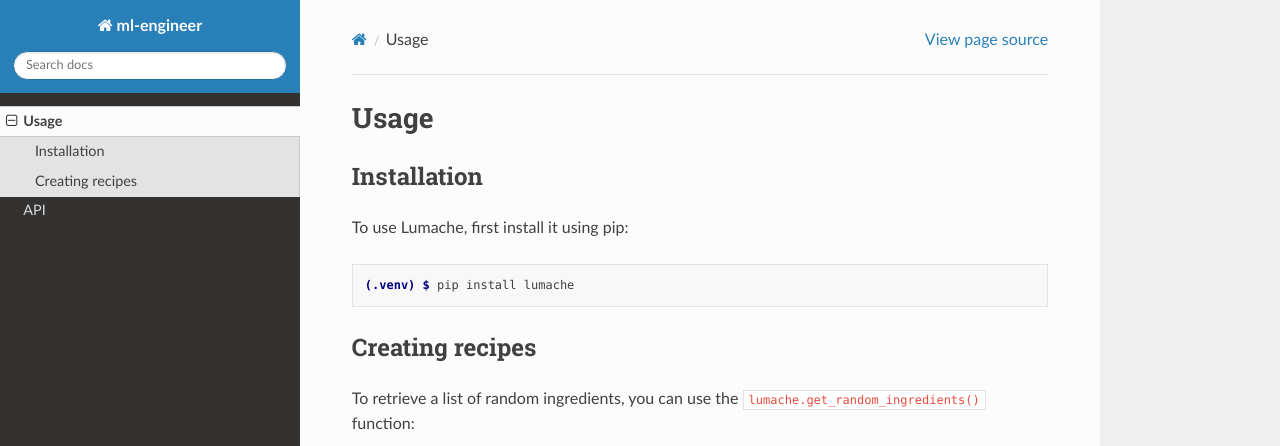
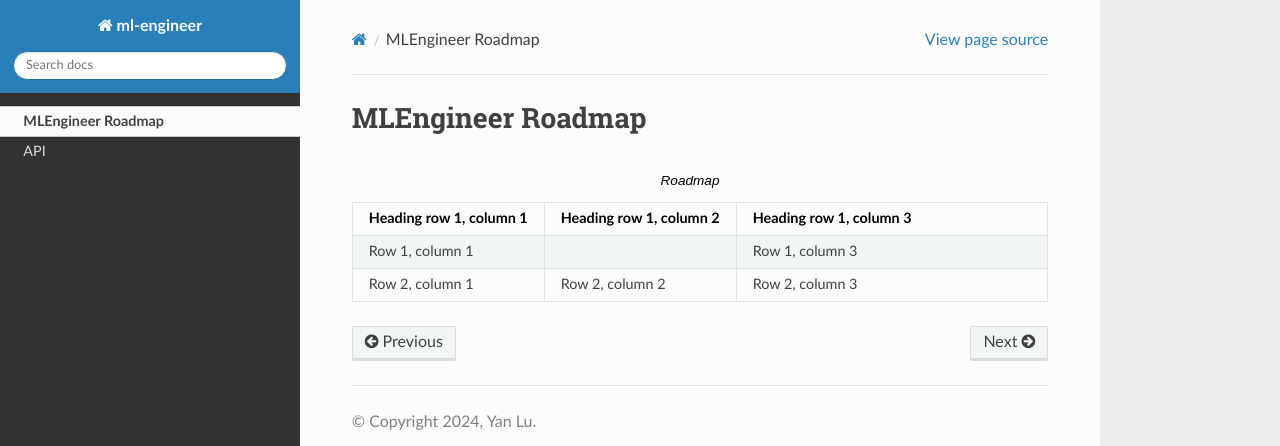
Before and after one commit to Jason-cs18/ml-engineer, a Sphinx documentation site: the page built from docs/source/usage.rst, in a window 1280 px wide and 1095 px high. Shown: the top 446 px of the window. Built offline with Sphinx 7.4.7 and the Read the Docs theme 3.1.0, drawn with Linux system fonts in a browser that asks for light colours; some of the changed text lies outside the part shown.

```diff
--- a/docs/source/index.rst
+++ b/docs/source/index.rst
@@ -1,7 +1,7 @@
-Welcome to mle documentation!
+Welcome to MLE documentation!
 ===================================
 
-**MLE** (machine learning engineer) is a personal knowledge base for machine learning engineers.
+**MLE** is a personal knowledge base for machine learning engineers.
 
 Contents
 --------
--- a/docs/source/usage.rst
+++ b/docs/source/usage.rst
@@ -1,33 +1,16 @@
-Usage
-=====
+MLEngineer Roadmap
+====================
 
-.. _installation:
+.. list-table:: Roadmap
+   :widths: 25 25 50
+   :header-rows: 1
 
-Installation
-------------
-
-To use Lumache, first install it using pip:
-
-.. code-block:: console
-
-   (.venv) $ pip install lumache
-
-Creating recipes
-----------------
-
-To retrieve a list of random ingredients,
-you can use the ``lumache.get_random_ingredients()`` function:
-
-.. autofunction:: lumache.get_random_ingredients
-
-The ``kind`` parameter should be either ``"meat"``, ``"fish"``,
-or ``"veggies"``. Otherwise, :py:func:`lumache.get_random_ingredients`
-will raise an exception.
-
-.. autoexception:: lumache.InvalidKindError
-
-For example:
-
->>> import lumache
->>> lumache.get_random_ingredients()
-['shells', 'gorgonzola', 'parsley']
+   * - Heading row 1, column 1
+     - Heading row 1, column 2
+     - Heading row 1, column 3
+   * - Row 1, column 1
+     -
+     - Row 1, column 3
+   * - Row 2, column 1
+     - Row 2, column 2
+     - Row 2, column 3
```
Also changed, not shown: docs/source/k8s.rst (added, +8 -0 lines).
